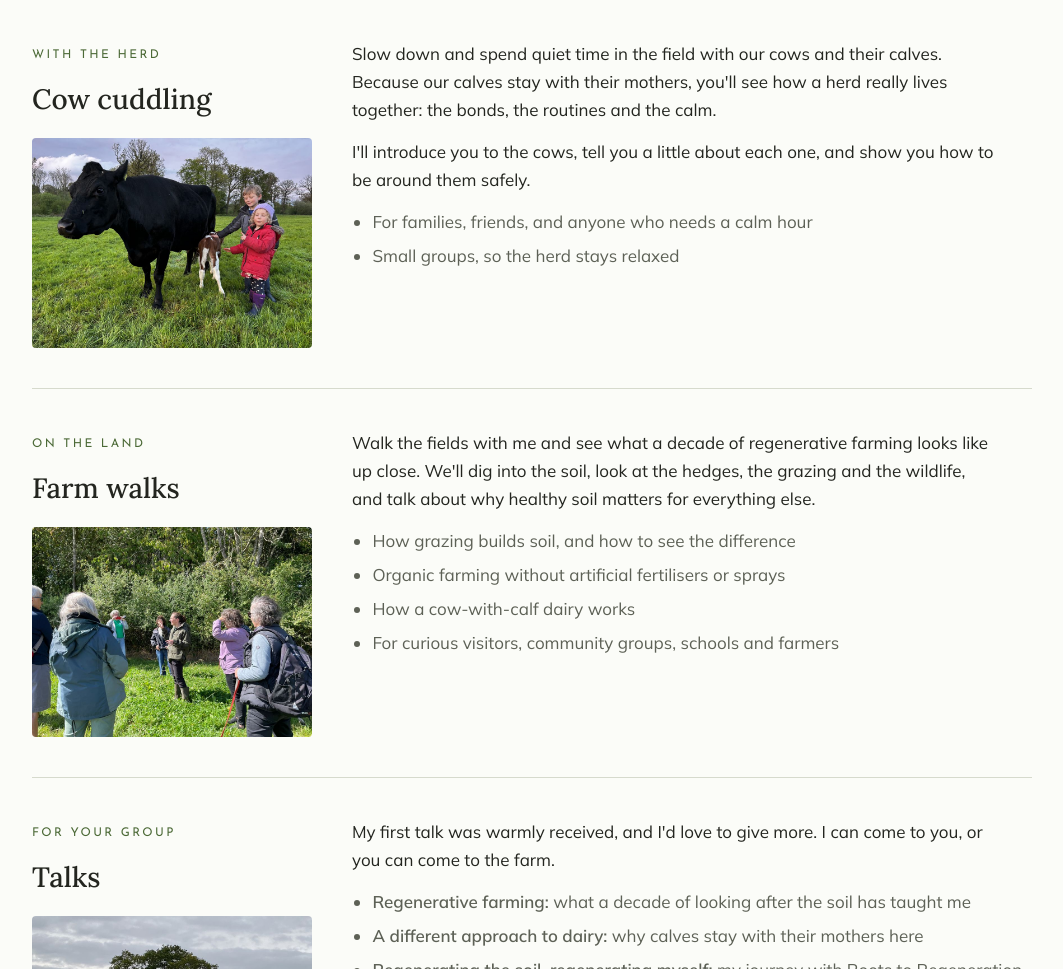
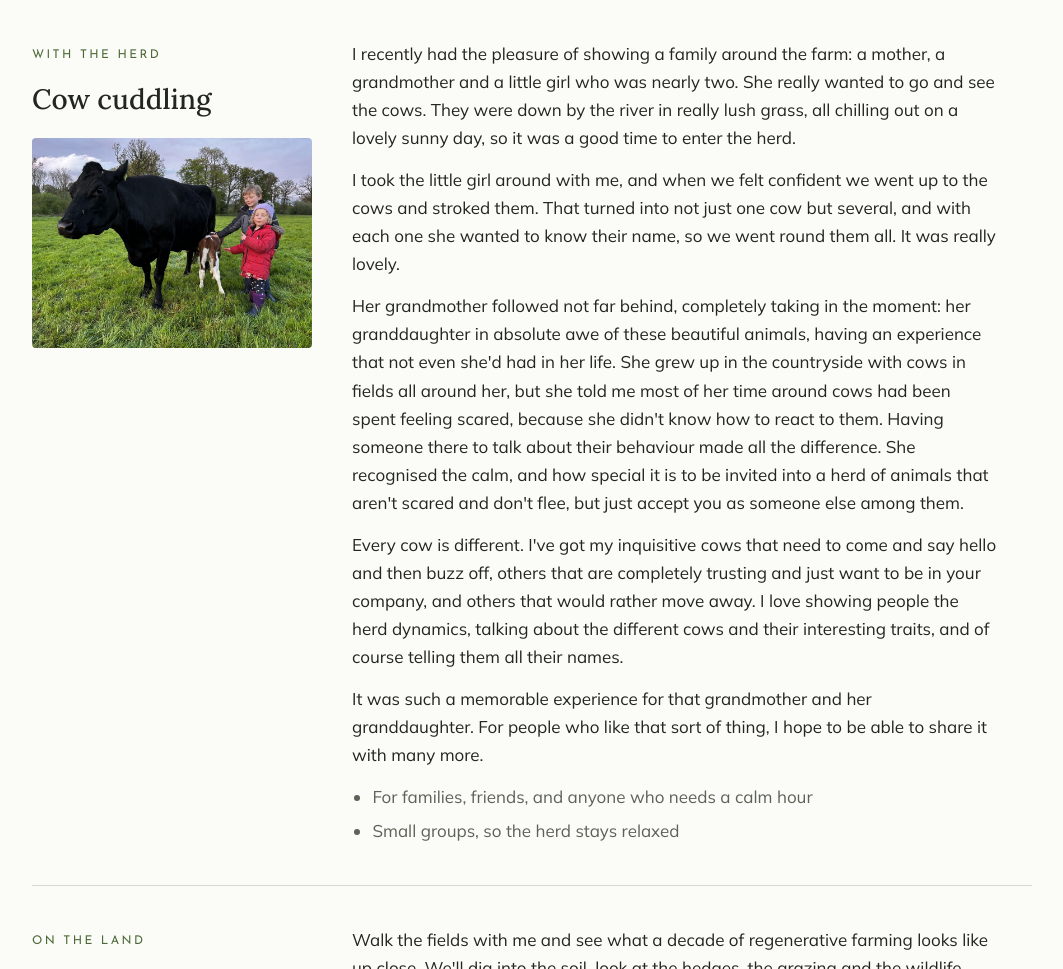
Before and after one commit to CashaBJ/The-Little-Dairy-, a plain HTML site: page field-to-folk.html in a window 1280 px wide. Shown: the part 1140-2109 px from the top of the page, without its empty margins (108-1171 px from the left). Drawn offline with Linux system fonts and the light colour scheme.

Commit message:
Cow cuddling: Casha's story of a family visit
Co-Authored-By: Claude Opus 5.5 <noreply@anthropic.com>
Claude-Session: https://claude.ai/code/session_01SsDuGaAqttYZSxAdZWg5yJ

```diff
--- a/field-to-folk.html
+++ b/field-to-folk.html
@@ -68,8 +68,11 @@
           <img class="exp-img" src="img/pixie-calf-and-children.jpg" width="1000" height="750" loading="lazy" alt="Two children meeting Pixie, a black cow, and her calf in the field">
         </div>
         <div>
-          <p>Slow down and spend quiet time in the field with our cows and their calves. Because our calves stay with their mothers, you'll see how a herd really lives together: the bonds, the routines and the calm.</p>
-          <p>I'll introduce you to the cows, tell you a little about each one, and show you how to be around them safely.</p>
+          <p>I recently had the pleasure of showing a family around the farm: a mother, a grandmother and a little girl who was nearly two. She really wanted to go and see the cows. They were down by the river in really lush grass, all chilling out on a lovely sunny day, so it was a good time to enter the herd.</p>
+          <p>I took the little girl around with me, and when we felt confident we went up to the cows and stroked them. That turned into not just one cow but several, and with each one she wanted to know their name, so we went round them all. It was really lovely.</p>
+          <p>Her grandmother followed not far behind, completely taking in the moment: her granddaughter in absolute awe of these beautiful animals, having an experience that not even she'd had in her life. She grew up in the countryside with cows in fields all around her, but she told me most of her time around cows had been spent feeling scared, because she didn't know how to react to them. Having someone there to talk about their behaviour made all the difference. She recognised the calm, and how special it is to be invited into a herd of animals that aren't scared and don't flee, but just accept you as someone else among them.</p>
+          <p>Every cow is different. I've got my inquisitive cows that need to come and say hello and then buzz off, others that are completely trusting and just want to be in your company, and others that would rather move away. I love showing people the herd dynamics, talking about the different cows and their interesting traits, and of course telling them all their names.</p>
+          <p>It was such a memorable experience for that grandmother and her granddaughter. For people who like that sort of thing, I hope to be able to share it with many more.</p>
           <ul>
             <li>For families, friends, and anyone who needs a calm hour</li>
             <li>Small groups, so the herd stays relaxed</li>
```
